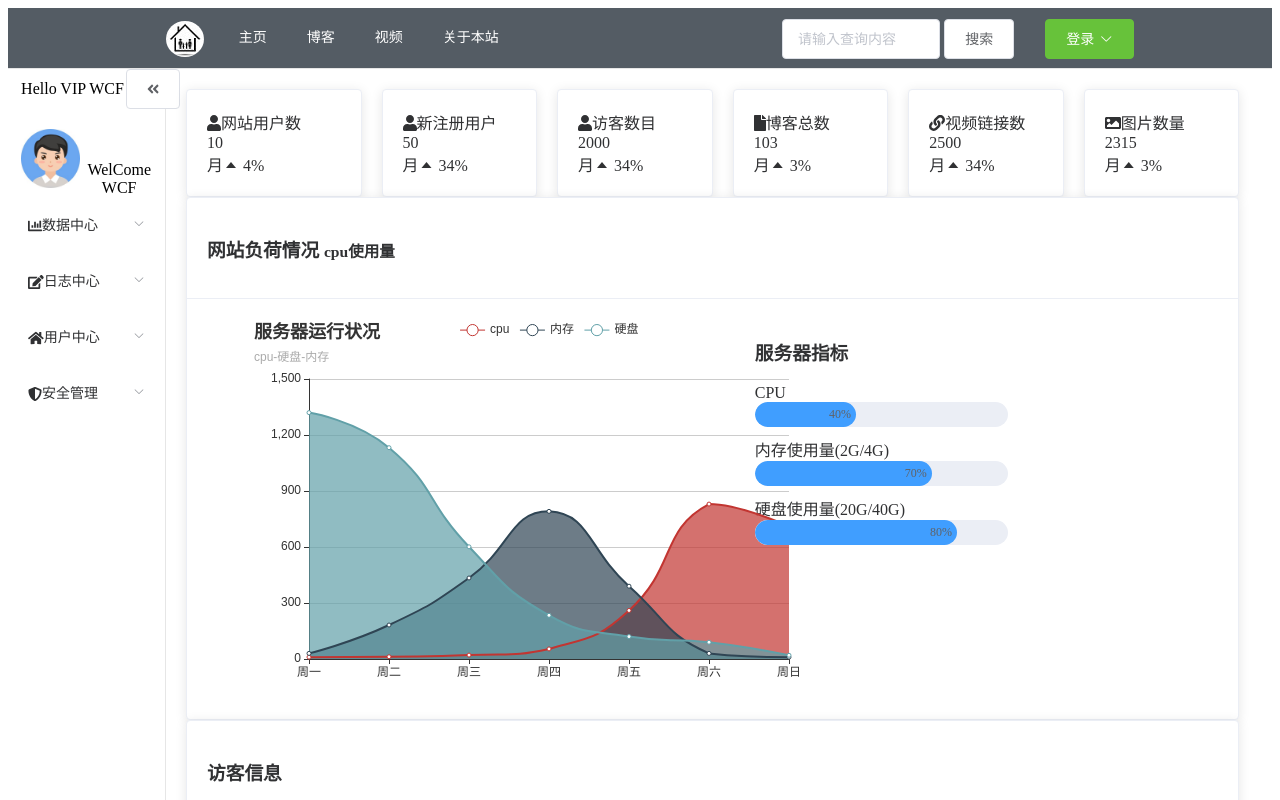
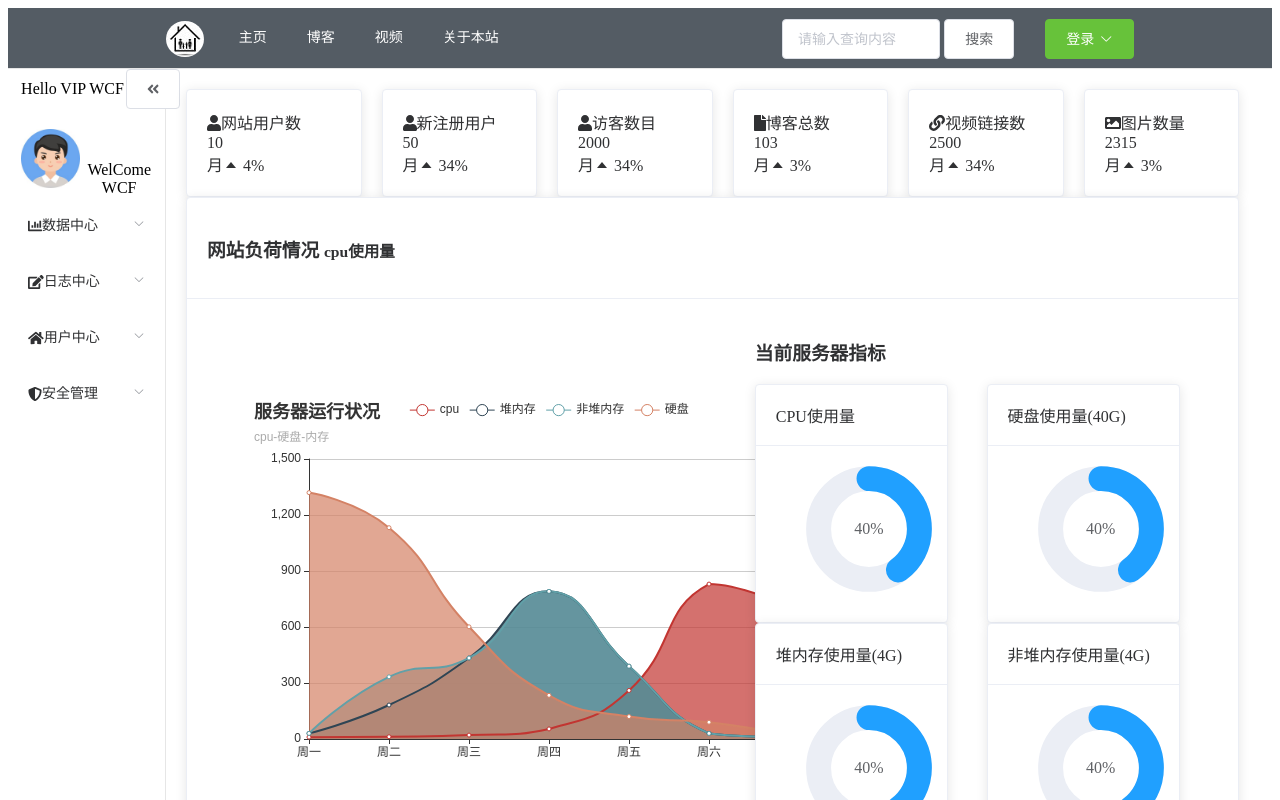
Before and after one commit to wangcanfeng01/do123-ui, a Vue app: page /admin/center in a window 1280 px wide. Shown: the top 800 px of the page. Built offline with nearby package versions, Linux system fonts and the light colour scheme; no server answers; what mavon-editor would draw is missing.

Commit message:
系统信息查看

```diff
--- a/config/index.js
+++ b/config/index.js
@@ -12,14 +12,14 @@ module.exports = {
     assetsPublicPath: '/',
     proxyTable: {
       '/ui': {
-        target: 'http://www.canfeng.xyz/',
+        target: 'http://localhost/',
         changeOrigin: true,
         pathReWrite: {
           '^/ui': ''
         }
       },
       '/upload': {
-        target: 'http://www.canfeng.xyz/',
+        target: 'http://localhost/',
         changeOrigin: true,
         pathReWrite: {
           '^/upload': ''
--- a/src/components/admin/admin_center.vue
+++ b/src/components/admin/admin_center.vue
@@ -95,19 +95,51 @@
             </h3>
           </div>
           <el-col :span="12" :offset="1">
-            <cpu-status></cpu-status>
+            <cpu-status style="margin-top: 80px"></cpu-status>
           </el-col>
-          <el-col :span="6">
-            <h3>服务器指标</h3>
-            <span>CPU</span>
-            <el-progress :text-inside="true" :stroke-width=25 :percentage="40"
-                         style="margin-bottom: 10px;"></el-progress>
-            <span>内存使用量(2G/4G)</span>
-            <el-progress :text-inside="true" :stroke-width="25" :percentage="70"
-                         style="margin-bottom: 10px;"></el-progress>
-            <span>硬盘使用量(20G/40G)</span>
-            <el-progress :text-inside="true" :stroke-width="25" :percentage="80"
-                         style="margin-bottom: 10px;"></el-progress>
+          <el-col :span="11">
+            <h3>当前服务器指标</h3>
+            <el-row>
+              <el-col :span="10">
+                <el-card class="box-card">
+                  <div slot="header" class="clearfix">
+                    <span>CPU使用量</span>
+                  </div>
+                  <el-progress type="circle" :stroke-width=25 :percentage="serverIndex.cpuPercentage"
+                               style="margin-bottom: 10px;margin-left: 20%"></el-progress>
+                </el-card>
+              </el-col>
+              <el-col :span="10" :offset="2">
+                <el-card class="box-card">
+                  <div slot="header" class="clearfix">
+                    <span>硬盘使用量(40G)</span>
+                  </div>
+                  <el-progress type="circle" :stroke-width=25 :percentage="serverIndex.diskPercentage"
+                               style="margin-bottom: 10px;margin-left: 20%"></el-progress>
+                </el-card>
+              </el-col>
+            </el-row>
+
+            <el-row>
+              <el-col :span="10">
+                <el-card class="box-card">
+                  <div slot="header" class="clearfix">
+                    <span>堆内存使用量(4G)</span>
+                  </div>
+                  <el-progress type="circle" :stroke-width=25 :percentage="serverIndex.heapPercentage"
+                               style="margin-bottom: 10px;margin-left: 20%"></el-progress>
+                </el-card>
+              </el-col>
+              <el-col :span="10" :offset="2">
+                <el-card class="box-card">
+                  <div slot="header" class="clearfix">
+                    <span>非堆内存使用量(4G)</span>
+                  </div>
+                  <el-progress type="circle" :stroke-width=25 :percentage="serverIndex.noheapPercentage"
+                               style="margin-bottom: 10px;margin-left: 20%"></el-progress>
+                </el-card>
+              </el-col>
+            </el-row>
           </el-col>
         </el-card>
       </el-row>
@@ -175,7 +207,14 @@ export default {
         logoutTime: '2016-05-04 00:00:00',
         remoteIp: '127.0.0.1',
         remoteArea: '绍兴'
-      }]
+      }],
+      statisticInfoList: {},
+      serverIndex: {
+        cpuPercentage: 40,
+        heapPercentage: 40,
+        noheapPercentage: 40,
+        diskPercentage: 40
+      }
     }
   },
   methods: {
@@ -193,11 +232,27 @@ export default {
       }).catch(error => {
         console.log(error)
       })
+    },
+    getServerIndex () {
+      this.$http.get('/ui/server/nowIndex').then(response => {
+        if (response && response.data) {
+          if (response.data.code === '0') {
+            this.serverIndex = response.data.data
+          } else {
+            this.$message.error(response.data.msg)
+          }
+        } else {
+          this.$message.error('查询服务器信息异常')
+        }
+      }).catch(error => {
+        console.log(error)
+      })
     }
   },
   mounted () {
     // 查询最近5条访客信息
     this.selectVisitorList(1, 5)
+    this.getServerIndex()
   }
 }
 </script>
--- a/src/components/admin/admin_server.vue
+++ b/src/components/admin/admin_server.vue
@@ -14,11 +14,20 @@
           </el-col>
         </div>
         <el-table :data="tableData" style="width: 100%">
-          <el-table-column prop="createTime" label="统计时间"></el-table-column>
-          <el-table-column prop="heapUsed" label="堆内存使用量"></el-table-column>
-          <el-table-column prop="noHeapUsed" label="非堆内存使用量"></el-table-column>
-          <el-table-column prop="diskUsed" label="硬盘使用率"></el-table-column>
-          <el-table-column prop="cpuUsed" label="cpu使用率"></el-table-column>
+          <el-table-column prop="createTime" label="统计时间" min-width="120"></el-table-column>
+          <el-table-column label="堆内存使用量" min-width="80">
+            <template slot-scope="scope">{{scope.row.heapUsed+'MB'}}</template>
+          </el-table-column>
+          <el-table-column label="非堆内存使用量" min-width="80">
+            <template slot-scope="scope">{{scope.row.noHeapUsed+'MB'}}</template>
+          </el-table-column>
+          <el-table-column label="硬盘使用率" min-width="80">
+            <template slot-scope="scope">{{scope.row.diskUsed+'%'}}</template>
+          </el-table-column>
+          <el-table-column label="cpu使用率" min-width="80">
+            <template slot-scope="scope">{{scope.row.cpuUsed+'%'}}</template>
+          </el-table-column>
+          <el-table-column prop="statisticType" label="统计类型" min-width="80"></el-table-column>
         </el-table>
         <div class="block" style="margin-top: 20px">
           <el-pagination
@@ -47,7 +56,8 @@ export default {
         heapUsed: '123',
         noHeapUsed: '22',
         diskUsed: '1',
-        cpuUsed: '4'
+        cpuUsed: '4',
+        statisticType: ''
       }],
       currentPage: 1,
       pageSize: 20,
@@ -60,6 +70,7 @@ export default {
         if (response && response.data) {
           if (response.data.code === '0') {
             this.tableData = response.data.data
+            this.total = response.data.total
           } else {
             this.$message.error(response.data.msg)
           }
--- a/src/components/blog/blog_article.vue
+++ b/src/components/blog/blog_article.vue
@@ -412,7 +412,7 @@ export default {
     position: relative;
     display: block;
     overflow: hidden;
-    max-width: 100%;
+    max-width: 80%;
     height: auto;
     margin: 0 auto
   }
--- a/src/components/chart/cpu_status.vue
+++ b/src/components/chart/cpu_status.vue
@@ -27,7 +27,7 @@ export default {
           trigger: 'axis'
         },
         legend: {
-          data: ['cpu', '内存', '硬盘']
+          data: ['cpu', '堆内存', '非堆内存', '硬盘']
         },
         calculable: true,
         xAxis: [
@@ -51,11 +51,18 @@ export default {
             data: [10, 12, 21, 54, 260, 830, 710]
           },
           {
-            name: '内存',
+            name: '堆内存',
             type: 'line',
             smooth: true,
             itemStyle: {normal: {areaStyle: {type: 'default'}}},
             data: [30, 182, 434, 791, 390, 30, 10]
+          },
+          {
+            name: '非堆内存',
+            type: 'line',
+            smooth: true,
+            itemStyle: {normal: {areaStyle: {type: 'default'}}},
+            data: [30, 333, 434, 791, 390, 30, 10]
           },
           {
             name: '硬盘',
@@ -67,6 +74,30 @@ export default {
         ]
       }
     }
+  },
+  methods: {
+    getServerInfo () {
+      this.$http.get('/ui/server/24hours').then(response => {
+        if (response && response.data) {
+          if (response.data.code === '0') {
+            this.polar.xAxis[0].data = response.data.data.xaxis
+            this.polar.series[0].data = response.data.data.cpu
+            this.polar.series[1].data = response.data.data.heap
+            this.polar.series[2].data = response.data.data.noheap
+            this.polar.series[3].data = response.data.data.disk
+          } else {
+            this.$message.error(response.data.msg)
+          }
+        } else {
+          this.$message.error('查询服务器信息异常')
+        }
+      }).catch(error => {
+        console.log(error)
+      })
+    }
+  },
+  mounted () {
+    this.getServerInfo()
   }
 }
 </script>
```
